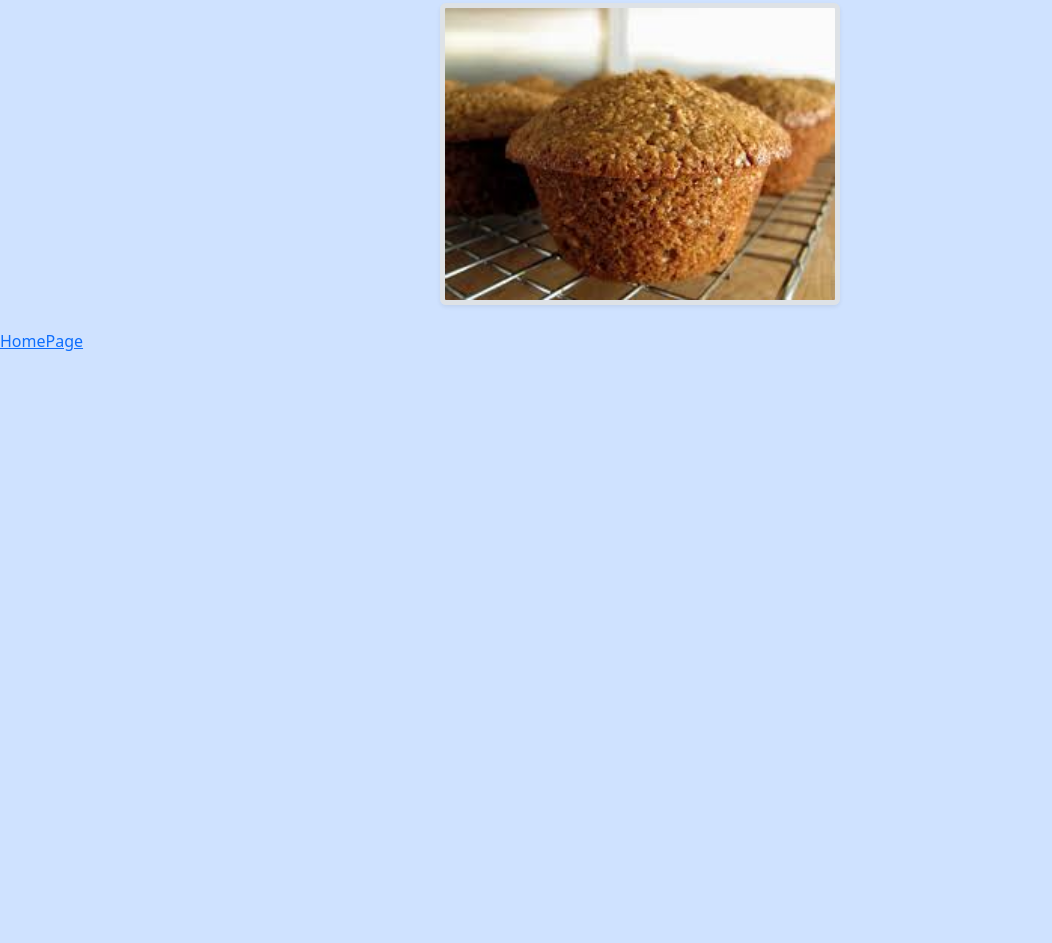
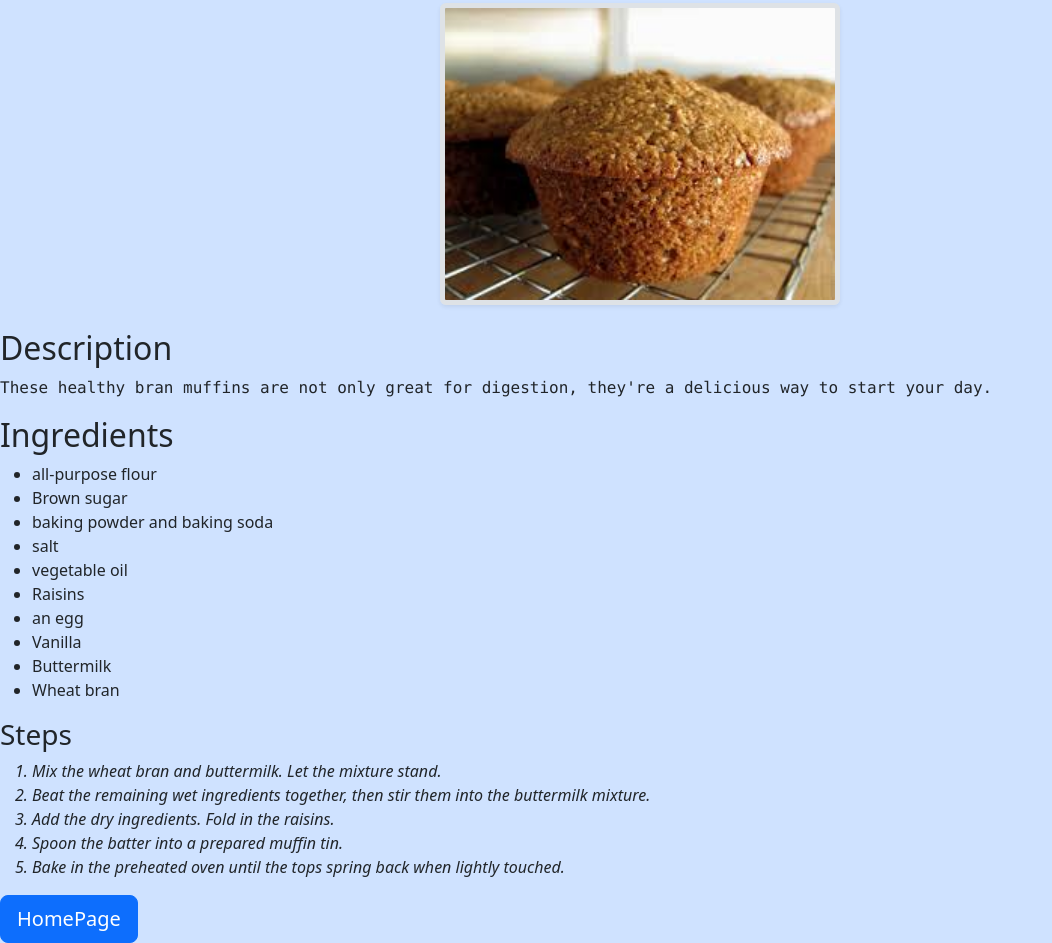
Before and after one commit to AngieMve/Odin-Recipes, a plain HTML site: page Recipes/classic-bran-muffin.html in a window 1280 px wide. Shown: the part 197-1140 px from the top of the page, without its empty margins (0-1052 px from the left). Before the commit the page ends 800 px from the top, so only its background shows below. Drawn offline with nearby package versions, Linux system fonts and the light colour scheme.

Commit message:
updated some fonts , size and layout

```diff
--- a/Recipes/classic-bran-muffin.html
+++ b/Recipes/classic-bran-muffin.html
@@ -19,7 +19,7 @@
     <title>classic-bran-muffin</title>
   </head>
   <body class="bg-primary-subtle">
-    <h1 class="text-center p-5 bg-danger-subtle display-1">
+    <h1 class="text-center p-5 bg-primary display-1">
       <strong>Classic Bran Muffin</strong>
     </h1>
     <img
@@ -30,6 +30,38 @@
     />
 
     <br />
-    <a href="../index.html" class="">HomePage</a>
+    <h2>Description</h2>
+    <p class="font-monospace">
+      These healthy bran muffins are not only great for digestion, they're a
+      delicious way to start your day.
+    </p>
+    <h2>Ingredients</h2>
+    <ul>
+      <li>all-purpose flour</li>
+      <li>Brown sugar</li>
+      <li>baking powder and baking soda</li>
+      <li>salt</li>
+      <li>vegetable oil</li>
+      <li>Raisins</li>
+      <li>an egg</li>
+      <li>Vanilla</li>
+      <li>Buttermilk</li>
+      <li>Wheat bran</li>
+    </ul>
+    <h3>Steps</h3>
+    <ol class="fst-italic">
+      <li>Mix the wheat bran and buttermilk. Let the mixture stand.</li>
+      <li>
+        Beat the remaining wet ingredients together, then stir them into the
+        buttermilk mixture.
+      </li>
+      <li>Add the dry ingredients. Fold in the raisins.</li>
+      <li>Spoon the batter into a prepared muffin tin.</li>
+      <li>
+        Bake in the preheated oven until the tops spring back when lightly
+        touched.
+      </li>
+    </ol>
+    <a href="../index.html"class="btn btn-primary btn-lg">HomePage</a>
   </body>
 </html>
```
Also changed, not shown: Recipes/banana_crumb-muffins.html (+28 -2 lines), Recipes/blueberry.html (+30 -2 lines), index.html (+16 -6 lines).
